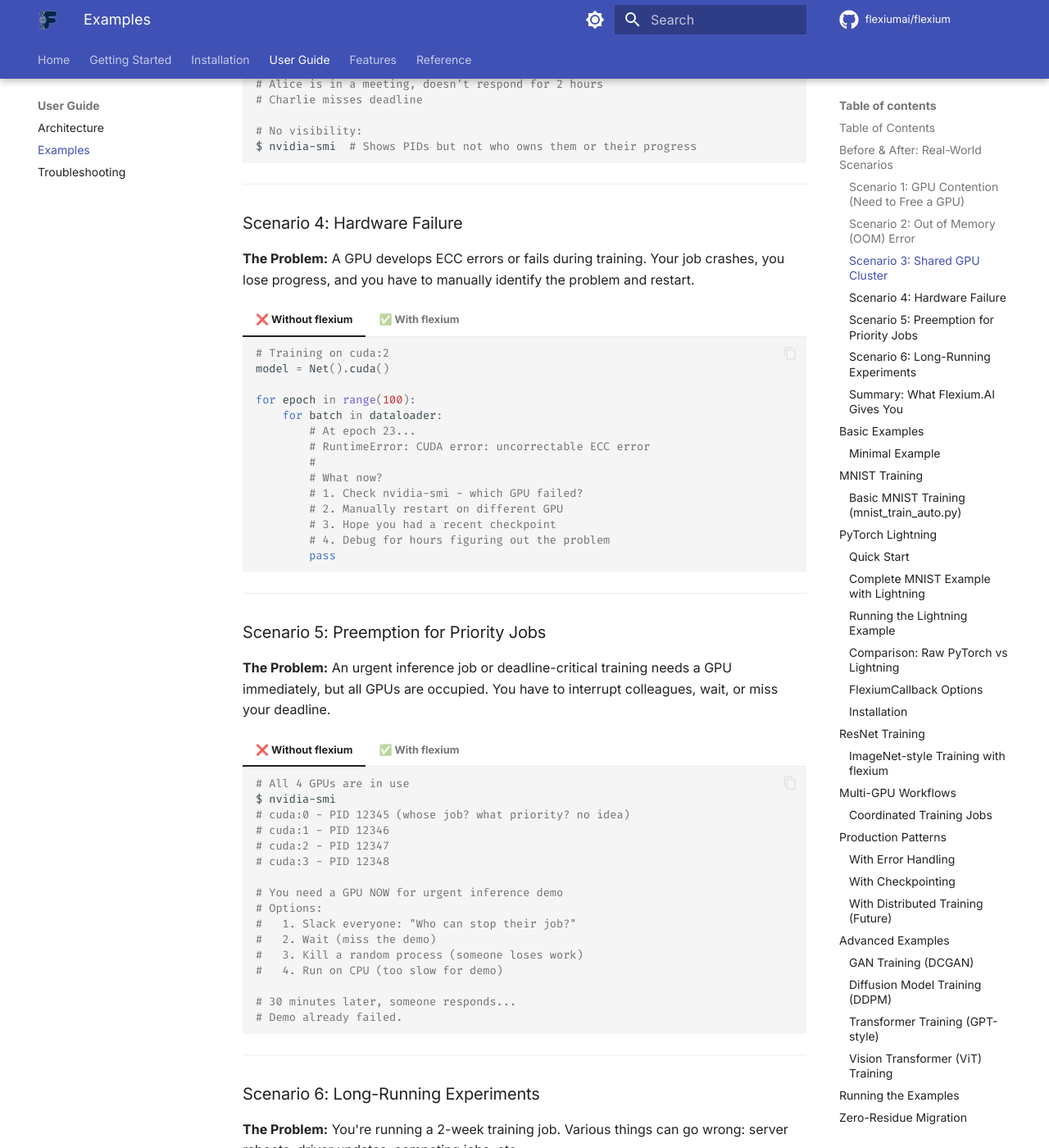
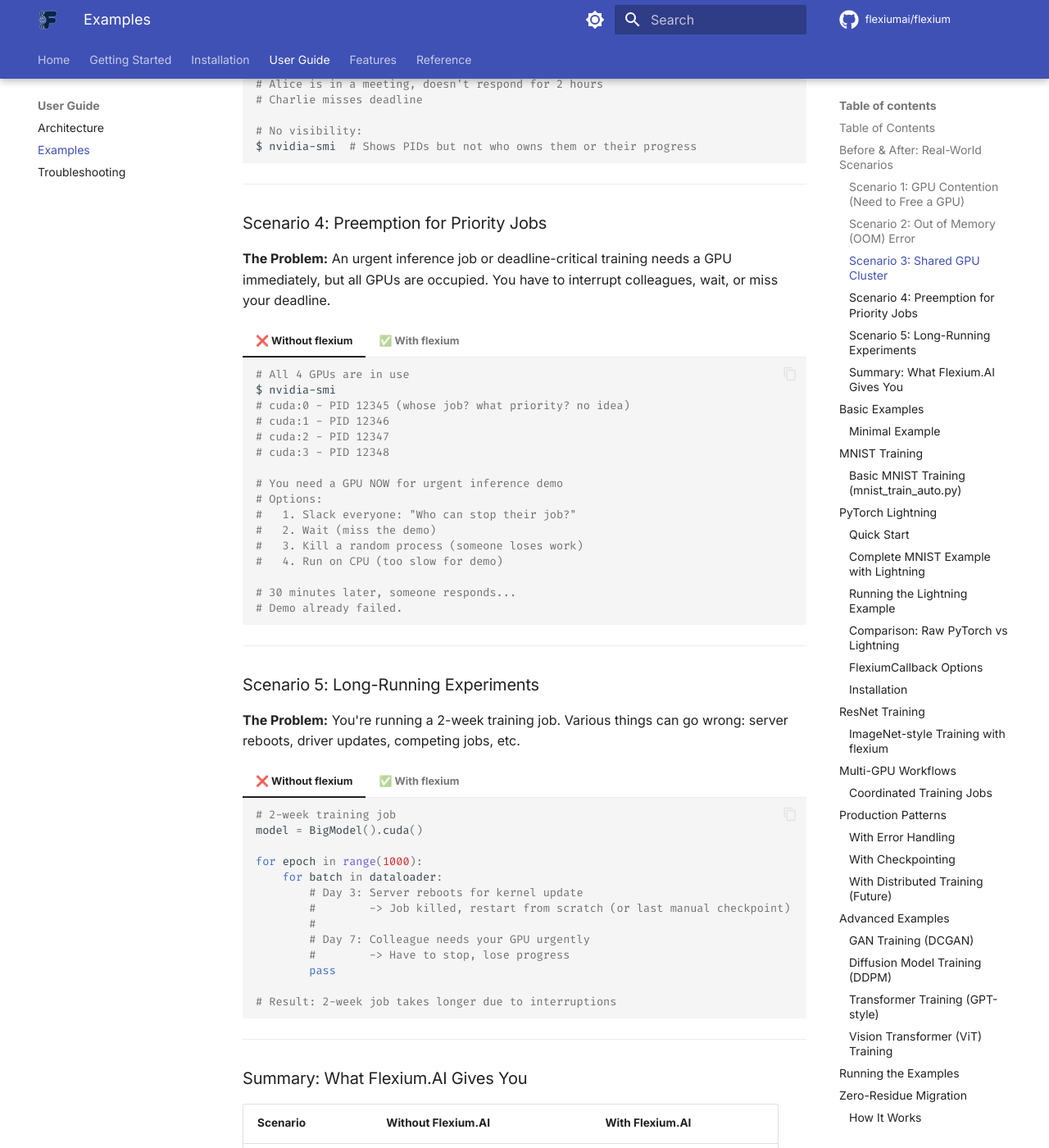
Before and after one commit to flexiumai/flexium, an MkDocs documentation site: the page built from docs/examples.md, in a window 1280 px wide and 1400 px high, scrolled down 2543 px. Shown: the whole window at 82% size. Built offline with MkDocs 1.6.1 and Material for MkDocs 9.7.7, drawn with Linux system fonts in a browser that asks for light colours; comment, search, counter and statistics services are not loaded; the version menu is left out; some of the changed text lies outside the part shown.

Commit message:
docs: Final sweep - fix remaining documentation issues
- Remove "checkpoint-based" terminology in ARCHITECTURE.md
- Remove "GPU Error Recovery" feature from index.md (not supported)
- Replace all localhost:80 with flexium.ai:80 in getting-started.md
- Replace all localhost:80 with flexium.ai:80 in installation.md
- Remove ECC error scenario from examples.md
- Update Summary table in examples.md (remove auto-recovery claims)
- Fix flexium-ctl hint in client.py to use FLEXIUM_SERVER
- Fix "proprietary" wording in auto.py comment

Co-Authored-By: Claude Opus 4.6 <noreply@anthropic.com>

````diff
--- a/docs/examples.md
+++ b/docs/examples.md
@@ -224,55 +224,7 @@ These examples show the pain points of GPU management **without** Flexium.AI and
 
 ---
 
-### Scenario 4: Hardware Failure
-
-**The Problem:** A GPU develops ECC errors or fails during training. Your job crashes, you lose progress, and you have to manually identify the problem and restart.
-
-=== "❌ Without flexium"
-
-    ```python
-    # Training on cuda:2
-    model = Net().cuda()
-
-    for epoch in range(100):
-        for batch in dataloader:
-            # At epoch 23...
-            # RuntimeError: CUDA error: uncorrectable ECC error
-            #
-            # What now?
-            # 1. Check nvidia-smi - which GPU failed?
-            # 2. Manually restart on different GPU
-            # 3. Hope you had a recent checkpoint
-            # 4. Debug for hours figuring out the problem
-            pass
-    ```
-
-=== "✅ With flexium"
-
-    ```python
-    import flexium.auto
-
-    with flexium.auto.run():
-        model = Net().cuda()
-
-        for epoch in range(100):
-            for batch in dataloader:
-                # At epoch 23... ECC error detected!
-                # flexium automatically:
-                # 1. Catches the ECC error
-                # 2. Marks cuda:2 as unhealthy
-                # 3. Migrates to healthy GPU
-                # 4. Continues training
-                pass
-
-    # Dashboard shows cuda:2 with red "Unhealthy" badge
-    # Other jobs won't be scheduled there
-    # Admin can investigate and mark healthy when fixed
-    ```
-
----
-
-### Scenario 5: Preemption for Priority Jobs
+### Scenario 4: Preemption for Priority Jobs
 
 **The Problem:** An urgent inference job or deadline-critical training needs a GPU immediately, but all GPUs are occupied. You have to interrupt colleagues, wait, or miss your deadline.
 
@@ -344,7 +296,7 @@ These examples show the pain points of GPU management **without** Flexium.AI and
 
 ---
 
-### Scenario 6: Long-Running Experiments
+### Scenario 5: Long-Running Experiments
 
 **The Problem:** You're running a 2-week training job. Various things can go wrong: server reboots, driver updates, competing jobs, etc.
 
@@ -361,15 +313,9 @@ These examples show the pain points of GPU management **without** Flexium.AI and
             #
             # Day 7: Colleague needs your GPU urgently
             #        -> Have to stop, lose progress
-            #
-            # Day 10: OOM due to memory fragmentation
-            #         -> Job crashes, restart manually
-            #
-            # Day 12: GPU develops ECC errors
-            #         -> Job crashes, debug for hours
             pass
 
-    # Result: 2-week job actually takes 4 weeks due to failures
+    # Result: 2-week job takes longer due to interruptions
     ```
 
 === "✅ With flexium"
@@ -377,26 +323,20 @@ These examples show the pain points of GPU management **without** Flexium.AI and
     ```python
     import flexium.auto
 
-    with flexium.auto.run(orchestrator="flexium.ai:80/myworkspace"):
+    with flexium.auto.run():
         model = BigModel().cuda()
 
         for epoch in range(1000):
             for batch in dataloader:
                 # Day 3: Server reboots
-                #        -> Checkpoint saved, job resumes after reboot
+                #        -> Job paused, resumes after reboot
                 #
                 # Day 7: Colleague needs GPU
-                #        -> Admin migrates job to cuda:2, continues without interruption
-                #
-                # Day 10: OOM detected
-                #         -> Migrate to GPU with more VRAM
-                #
-                # Day 12: ECC error
-                #         -> Migrate to healthy GPU
+                #        -> Migrate job to cuda:2 via dashboard, continues without interruption
                 pass
 
     # Result: 2-week job completes in ~2 weeks
-    # Failures handled with migration
+    # Interruptions handled with migration via dashboard
     ```
 
 ---
@@ -406,11 +346,9 @@ These examples show the pain points of GPU management **without** Flexium.AI and
 | Scenario | Without Flexium.AI | With Flexium.AI |
 |----------|---------------------|------------------|
 | GPU contention | Stop job, lose progress | Live migration, zero downtime |
-| OOM error | Job crashes, manual restart | Auto-recovery to bigger GPU |
-| Shared cluster | Slack messages, conflicts | Dashboard, CLI, organized |
-| Hardware failure | Debug + manual restart | Auto-migrate, mark unhealthy |
+| Shared cluster | Slack messages, conflicts | Dashboard, organized |
 | Priority preemption | Interrupt people, wait, miss deadline | Instant migration, no lost work |
-| Long jobs | Multiple failures | Resilient, auto-recovery |
+| Long jobs | Multiple interruptions | Resilient with migration |
 
 ---
 
````
Also changed, not shown: docs/ARCHITECTURE.md (+1 -1 lines), docs/getting-started.md (+5 -5 lines), docs/index.md (+0 -14 lines), docs/installation.md (+5 -5 lines), 2 other files.
